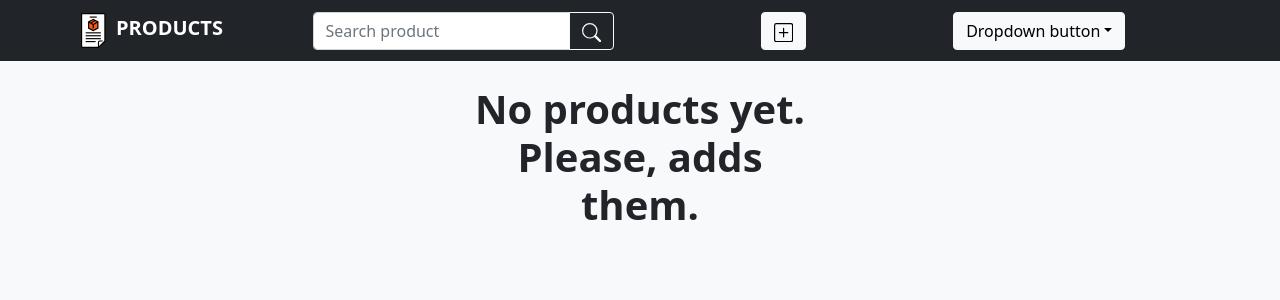
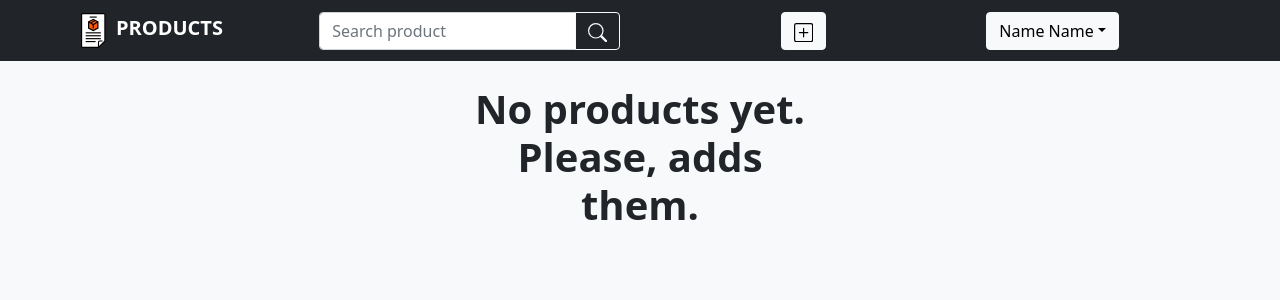
Before and after one commit to teneons/product-list-pro, a React (Create React App) app: page / in a window 1280 px wide. Shown: the top 300 px of the page. Built offline with nearby package versions, Linux system fonts and the light colour scheme.

Commit message:
full add account menu

```diff
--- a/src/components/Header/Header.js
+++ b/src/components/Header/Header.js
@@ -71,10 +71,13 @@ class Header extends Component {
             <button type="button" className="btn btn-light" data-bs-toggle="modal" data-bs-target="#staticBackdrop">{svgPlus}</button>
 
             <div className="dropdown">
-              <button className="btn btn-light dropdown-toggle" type="button" id="dropdownMenuButton2" data-bs-toggle="dropdown" aria-expanded="false">Dropdown button</button>
-              <ul className="dropdown-menu dropdown-menu-dark" aria-labelledby="dropdownMenuButton2">
-                <li><a className="dropdown-item active" href="#">Action</a></li>
-                <li><a className="dropdown-item" href="#">Another action</a></li>
+              <button className="btn btn-light dropdown-toggle" type="button" id="dropdownMenuButton" data-bs-toggle="dropdown" aria-expanded="false">
+                Name Name
+              </button>
+
+              <ul className="dropdown-menu dropdown-menu-dark text-center" aria-labelledby="dropdownMenuButton">
+                <li><a className="dropdown-item" href="#">Account</a></li>
+                <li><a className="dropdown-item disabled" href="#">Sign out</a></li>
               </ul>
             </div>
           </div>
```
